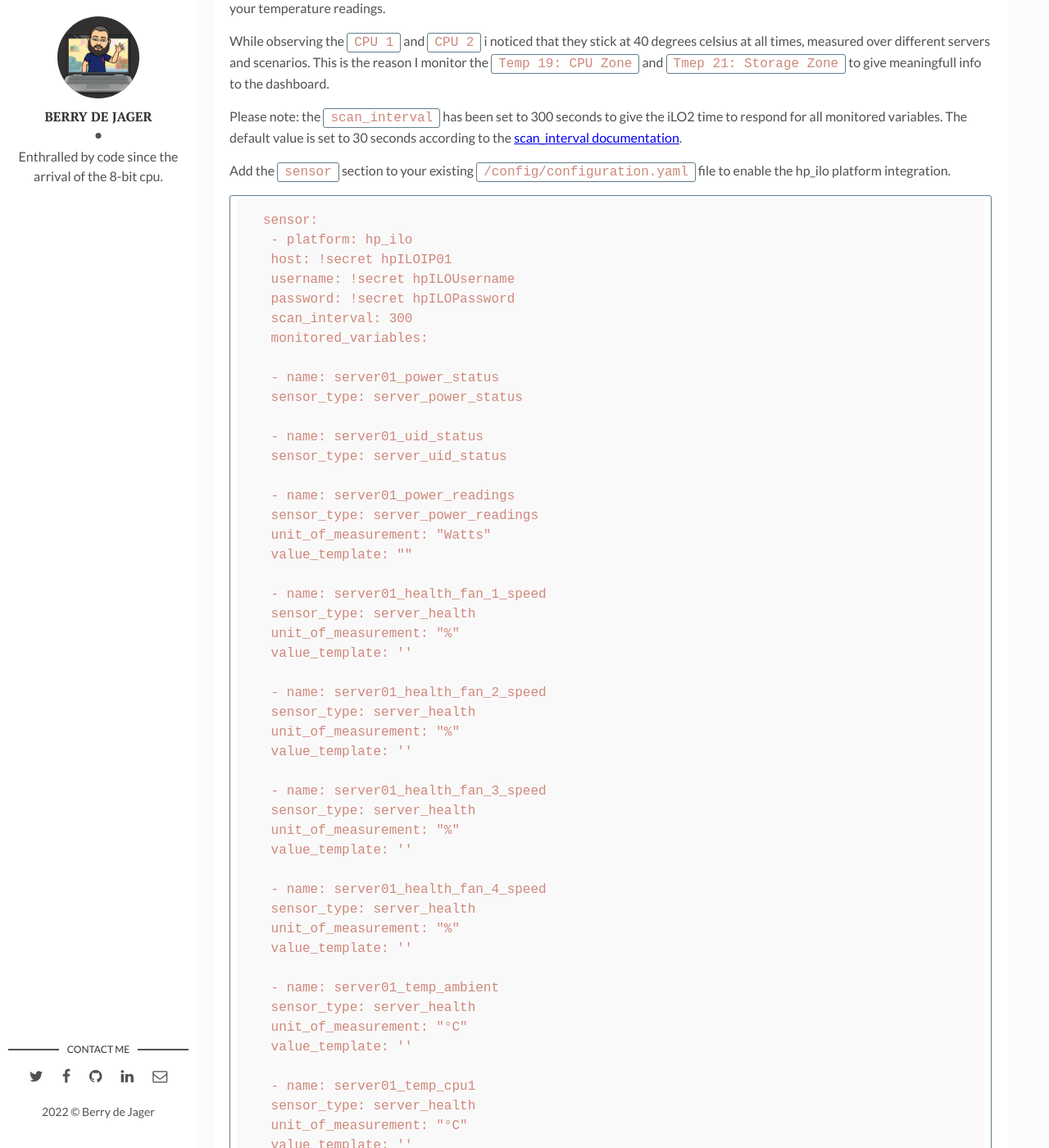
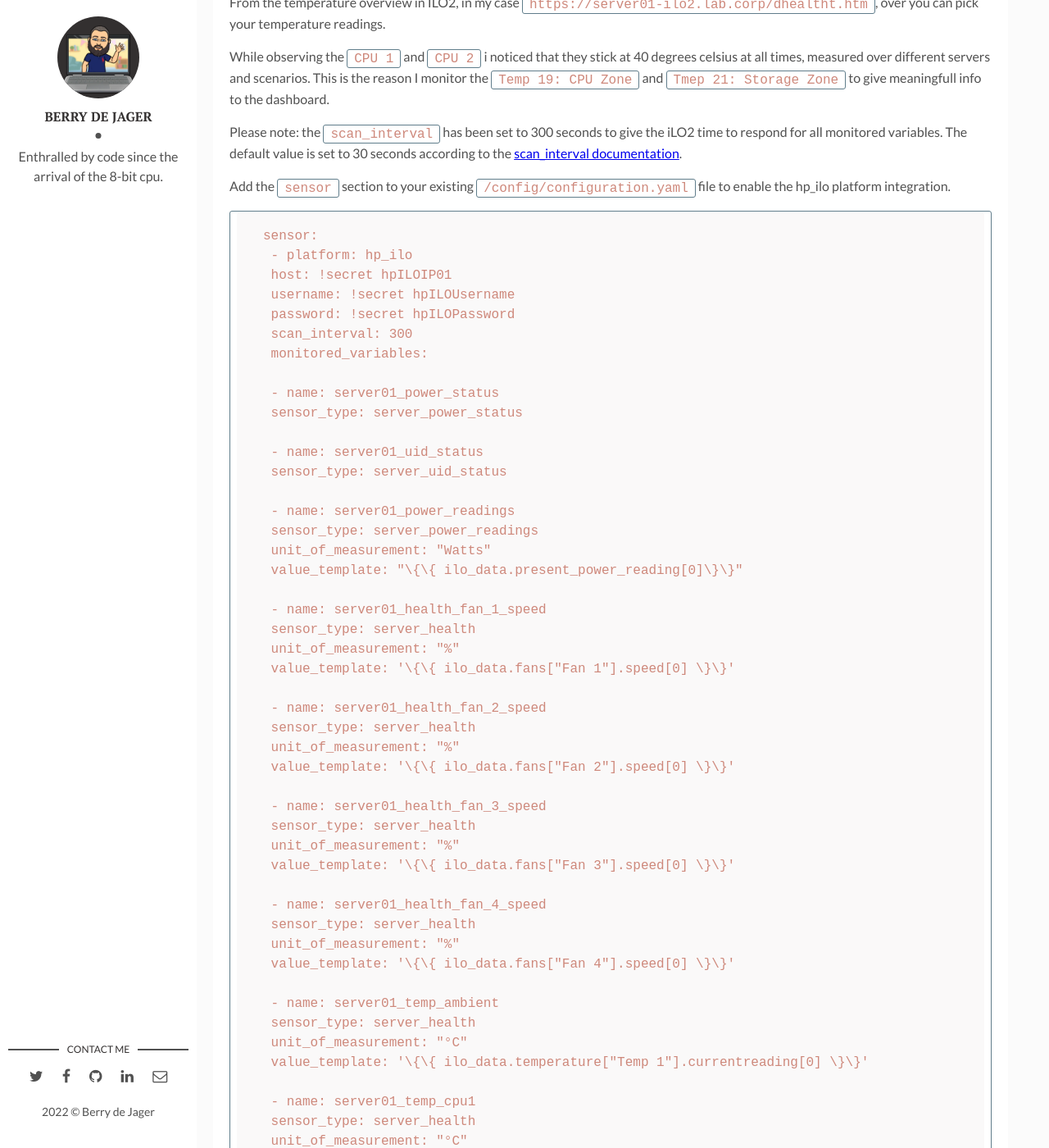
Before and after one commit to berrydejager/code, a Jekyll site: the page built from _posts/2022-04-26-Home-Assistant-iLO2.markdown, in a window 1280 px wide and 1400 px high, scrolled down 5629 px. Shown: the whole window at 82% size. Built offline with Jekyll 4.4.1, drawn with Linux system fonts in a browser that asks for light colours; some of the changed text lies outside the part shown.

Commit message:
Update 2022-04-26-Home-Assistant-iLO2.markdown

````diff
--- a/_posts/2022-04-26-Home-Assistant-iLO2.markdown
+++ b/_posts/2022-04-26-Home-Assistant-iLO2.markdown
@@ -79,10 +79,10 @@
 
 | Description | Location | Platform integration - Status | Platform integration - Speed |
 | --- | --- | --- | --- |
-| Fan 1: | System Zone |sensor_type: server_health<br />&nbsp;&nbsp;unit_of_measurement: "%"<br />&nbsp;&nbsp;value_template: '{{ ilo_data.fans["Fan 1"].status[0] }}' | sensor_type: server_health<br />&nbsp;&nbsp;unit_of_measurement: "%"<br />&nbsp;&nbsp;value_template: '/{/{ ilo_data.fans["Fan 1"].speed[0] /}/}' |
-| Fan 2: | System Zone |sensor_type: server_health<br />&nbsp;&nbsp;unit_of_measurement: "%"<br />&nbsp;&nbsp;value_template: '{{ ilo_data.fans["Fan 2"].status[0] }}' | sensor_type: server_health<br />&nbsp;&nbsp;unit_of_measurement: "%"<br />&nbsp;&nbsp;value_template: '{{ ilo_data.fans["Fan 2"].speed[0] }}' |
-| Fan 3: | System Zone |sensor_type: server_health<br />&nbsp;&nbsp;unit_of_measurement: "%"<br />&nbsp;&nbsp;value_template: '{{ ilo_data.fans["Fan 3"].status[0] }}' | sensor_type: server_health<br />&nbsp;&nbsp;unit_of_measurement: "%"<br />&nbsp;&nbsp;value_template: '{{ ilo_data.fans["Fan 3"].speed[0] }}' |
-| Fan 4: | System Zone |sensor_type: server_health<br />&nbsp;&nbsp;unit_of_measurement: "%"<br />&nbsp;&nbsp;value_template: '{{ ilo_data.fans["Fan 4"].status[0] }}' | sensor_type: server_health<br />&nbsp;&nbsp;unit_of_measurement: "%"<br />&nbsp;&nbsp;value_template: '{{ ilo_data.fans["Fan 4"].speed[0] }}' |
+| Fan 1: | System Zone |sensor_type: server_health<br />&nbsp;&nbsp;unit_of_measurement: "%"<br />&nbsp;&nbsp;value_template: '\{\{ ilo_data.fans["Fan 1"].status[0] \}\}' | sensor_type: server_health<br />&nbsp;&nbsp;unit_of_measurement: "%"<br />&nbsp;&nbsp;value_template: '\{\{ ilo_data.fans["Fan 1"].speed[0] \}\}' |
+| Fan 2: | System Zone |sensor_type: server_health<br />&nbsp;&nbsp;unit_of_measurement: "%"<br />&nbsp;&nbsp;value_template: '\{\{ ilo_data.fans["Fan 2"].status[0] \}\}' | sensor_type: server_health<br />&nbsp;&nbsp;unit_of_measurement: "%"<br />&nbsp;&nbsp;value_template: '\{\{ ilo_data.fans["Fan 2"].speed[0] \}\}' |
+| Fan 3: | System Zone |sensor_type: server_health<br />&nbsp;&nbsp;unit_of_measurement: "%"<br />&nbsp;&nbsp;value_template: '\{\{ ilo_data.fans["Fan 3"].status[0] \}\}' | sensor_type: server_health<br />&nbsp;&nbsp;unit_of_measurement: "%"<br />&nbsp;&nbsp;value_template: '\{\{ ilo_data.fans["Fan 3"].speed[0] \}\}' |
+| Fan 4: | System Zone |sensor_type: server_health<br />&nbsp;&nbsp;unit_of_measurement: "%"<br />&nbsp;&nbsp;value_template: '\{\{ ilo_data.fans["Fan 4"].status[0] \}\}' | sensor_type: server_health<br />&nbsp;&nbsp;unit_of_measurement: "%"<br />&nbsp;&nbsp;value_template: '\{\{ ilo_data.fans["Fan 4"].speed[0] \}\}' |
 
 ---
 
@@ -208,7 +208,7 @@
 
 | Description | Location | Platform integration: Status | Platform integration: Reading | Caution | Critical |
 | --- | --- | --- | --- | --- | --- |
-| Temp 1: | Ambient | sensor_type: server_health<br />&nbsp;&nbsp;value_template: '{{ ilo_data.temperature["Temp 1"].status }}' | sensor_type: server_health<br />&nbsp;&nbsp;unit_of_measurement: "°C"<br />&nbsp;&nbsp;value_template: '{{ ilo_data.temperature["Temp 1"].currentreading[0] }}' | 42C | 46C |
+| Temp 1: | Ambient | sensor_type: server_health<br />&nbsp;&nbsp;value_template: '\{\{ ilo_data.temperature["Temp 1"].status \}\}' | sensor_type: server_health<br />&nbsp;&nbsp;unit_of_measurement: "°C"<br />&nbsp;&nbsp;value_template: '\{\{ ilo_data.temperature["Temp 1"].currentreading[0] \}\}' | 42C | 46C |
 
 ---
 
@@ -283,42 +283,42 @@
  - name: server01_power_readings
  sensor_type: server_power_readings
  unit_of_measurement: "Watts"
- value_template: "{{ ilo_data.present_power_reading[0]}}"
+ value_template: "\{\{ ilo_data.present_power_reading[0]\}\}"
 
  - name: server01_health_fan_1_speed
  sensor_type: server_health
  unit_of_measurement: "%"
- value_template: '{{ ilo_data.fans["Fan 1"].speed[0] }}'
+ value_template: '\{\{ ilo_data.fans["Fan 1"].speed[0] \}\}'
 
  - name: server01_health_fan_2_speed
  sensor_type: server_health
  unit_of_measurement: "%"
- value_template: '{{ ilo_data.fans["Fan 2"].speed[0] }}'
+ value_template: '\{\{ ilo_data.fans["Fan 2"].speed[0] \}\}'
 
  - name: server01_health_fan_3_speed
  sensor_type: server_health
  unit_of_measurement: "%"
- value_template: '{{ ilo_data.fans["Fan 3"].speed[0] }}'
+ value_template: '\{\{ ilo_data.fans["Fan 3"].speed[0] \}\}'
 
  - name: server01_health_fan_4_speed
  sensor_type: server_health
  unit_of_measurement: "%"
- value_template: '{{ ilo_data.fans["Fan 4"].speed[0] }}'
+ value_template: '\{\{ ilo_data.fans["Fan 4"].speed[0] \}\}'
 
  - name: server01_temp_ambient
  sensor_type: server_health
  unit_of_measurement: "°C"
- value_template: '{{ ilo_data.temperature["Temp 1"].currentreading[0] }}'
+ value_template: '\{\{ ilo_data.temperature["Temp 1"].currentreading[0] \}\}'
 
  - name: server01_temp_cpu1
  sensor_type: server_health
  unit_of_measurement: "°C"
- value_template: '{{ ilo_data.temperature["Temp 2"].currentreading[0] }}'
+ value_template: '\{\{ ilo_data.temperature["Temp 2"].currentreading[0] \}\}'
 
  - name: server01_temp_cpu2
  sensor_type: server_health
  unit_of_measurement: "°C"
- value_template: '{{ ilo_data.temperature["Temp 3"].currentreading[0] }}'
+ value_template: '\{\{ ilo_data.temperature["Temp 3"].currentreading[0] \}\}'
 ```
 
 # Lovelace card configuration
````
